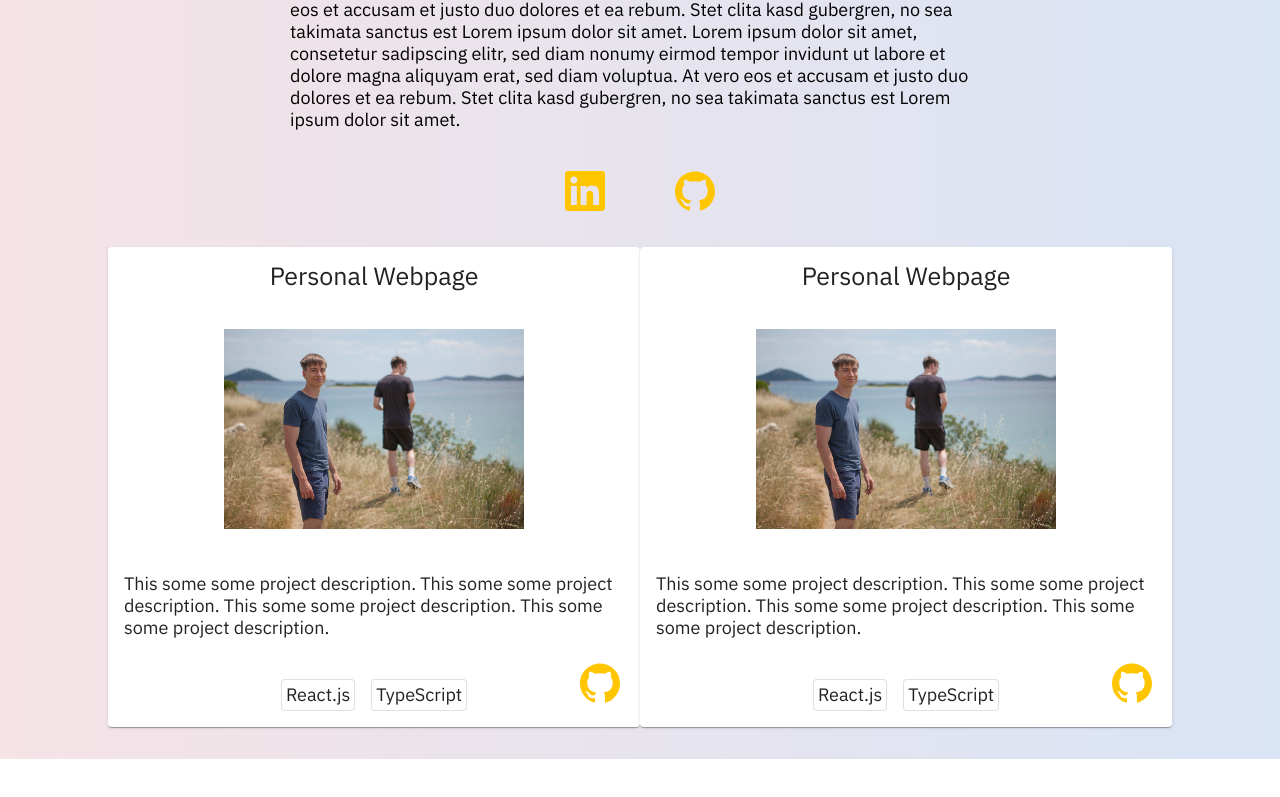
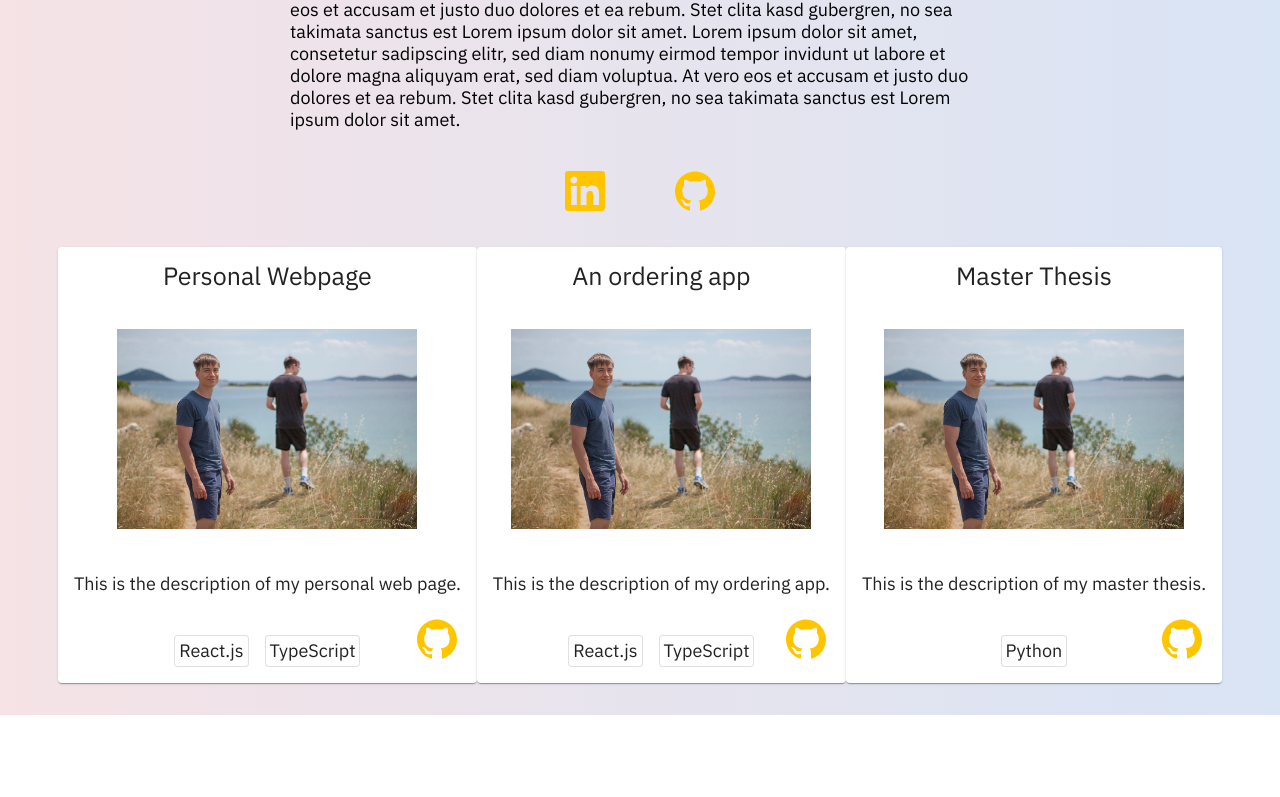
Before and after one commit to MarkusDunkel/personal_homepage, a React (Create React App) app: page / in a window 1280 px wide. Shown: the part 511-1308 px from the top of the page. Built offline with nearby package versions, Linux system fonts and the light colour scheme.

Commit message:
source ProjectCard content from json

```diff
--- a/package.json
+++ b/package.json
@@ -13,8 +13,10 @@
     "@types/node": "^16.18.11",
     "@types/react": "^18.0.27",
     "@types/react-dom": "^18.0.10",
+    "i18next": "^22.4.9",
     "react": "^18.2.0",
     "react-dom": "^18.2.0",
+    "react-i18next": "^12.1.5",
     "react-icons": "^4.7.1",
     "react-scripts": "5.0.1",
     "react-scroll": "^1.8.9",
--- a/src/App.tsx
+++ b/src/App.tsx
@@ -83,45 +83,9 @@ function App() {
           </SiteSection>
           <Box minHeight='1000px' ref={project} id='projects'>
             <SiteSection>
-              <ProjectCard link="https://orf.at" repositoryLink="https://github.com/MarkusDunkel/personal_homepage" />
-              <a href="https://orf.at">
-                <Card sx={{ position: 'relative', maxWidth: 500, padding: 2 }}>
-
-                  <Box bottom='20px' right='20px' sx={{ position: 'absolute' }}>
-                    <IconHolder size='40' link='https://github.com/MarkusDunkel/personal_homepage' >
-                      <SiGithub />
-                    </IconHolder>
-                  </Box>
-                  <Grid alignItems="center"
-                    container direction='column' rowSpacing={5}>
-                    <Grid item>
-                      <Typography variant='caption2'>
-                        Personal Webpage
-                      </Typography>
-                    </Grid>
-                    <Grid item>
-                      <img src={profilePicture} alt="profilePicture" style={{ maxWidth: '300px', }} />
-                    </Grid>
-                    <Grid item sx={{ textAlign: 'left' }}>
-                      <Typography variant='body' >This some some project description. This some some project description. This some some project description. This some some project description.</Typography>
-                    </Grid>
-
-                    <Grid item sx={{ textAlign: 'left' }}>
-                      <Typography variant='body' >
-                        <Grid container direction='row' spacing={2}>
-                          <Grid item>
-                            <TechLabel>React.js</TechLabel>
-                          </Grid>
-                          <Grid item>
-                            <TechLabel>TypeScript</TechLabel>
-                          </Grid>
-
-                        </Grid>
-                      </Typography>
-                    </Grid>
-                  </Grid>
-                </Card>
-              </a>
+              <ProjectCard projectId={0} />
+              <ProjectCard projectId={1} />
+              <ProjectCard projectId={2} />
             </SiteSection>
           </Box>
           <Box height='500px' ref={contact} id='contact'>
--- a/src/components/ProjectCard.tsx
+++ b/src/components/ProjectCard.tsx
@@ -4,22 +4,27 @@ import { SiGithub } from 'react-icons/si';
 import IconHolder from './IconHolder';
 import TechLabel from './TechLabel';
 import profilePicture from '../pictures/profilePicture.jpg';
+import c from '../content/projectCards.json';
+
+
 
 export interface ProjectCardProps {
-    link: string
-    repositoryLink: string
+    projectId: number
 }
 
-const ProjectCard = ({ link, repositoryLink }: ProjectCardProps) => {
+const ProjectCard = ({ projectId }: ProjectCardProps) => {
 
     const theme = useTheme();
+
+    const content = c.projects[projectId];
+
     return (
-        <a href={link}>
+        <a href={content.projectLink}>
 
             <Card sx={{ position: 'relative', maxWidth: 500, padding: 2 }}>
 
                 <Box bottom='20px' right='20px' sx={{ position: 'absolute' }}>
-                    <IconHolder size='40' link={repositoryLink} >
+                    <IconHolder size='40' link={content.repositoryLink} >
                         <SiGithub />
                     </IconHolder>
                 </Box>
@@ -27,26 +32,29 @@ const ProjectCard = ({ link, repositoryLink }: ProjectCardProps) => {
                     container direction='column' rowSpacing={5}>
                     <Grid item>
                         <Typography variant='caption2'>
-                            Personal Webpage
+                            {content.title}
                         </Typography>
                     </Grid>
                     <Grid item>
                         <img src={profilePicture} alt="profilePicture" style={{ maxWidth: '300px', }} />
                     </Grid>
                     <Grid item sx={{ textAlign: 'left' }}>
-                        <Typography variant='body' >This some some project description. This some some project description. This some some project description. This some some project description.</Typography>
+                        <Typography variant='body' >
+                            {content.description}
+                        </Typography>
                     </Grid>
 
                     <Grid item sx={{ textAlign: 'left' }}>
                         <Typography variant='body' >
                             <Grid container direction='row' spacing={2}>
-                                <Grid item>
-                                    <TechLabel>React.js</TechLabel>
-                                </Grid>
-                                <Grid item>
-                                    <TechLabel>TypeScript</TechLabel>
-                                </Grid>
-
+                                {content.techStack.map(({ title }) => {
+                                    console.log(title);
+                                    return (
+                                        <Grid item>
+                                            <TechLabel>{title}</TechLabel>
+                                        </Grid>
+                                    )
+                                })}
                             </Grid>
                         </Typography>
                     </Grid>
--- a/src/components/typography.ts
+++ b/src/components/typography.ts
@@ -1,4 +1,4 @@
-import type { ExtendedTypographyOptions } from './theme.d';
+import type { ExtendedTypographyOptions } from '../definitions/theme';
 
 function pxToRem(value: number) {
     return `${value / 16}rem`;
--- /dev/null
+++ b/src/content/projectCards.json
@@ -0,0 +1,46 @@
+{
+    "projects": [
+        {
+            "id": "0",
+            "projectLink": "https://orf.at",
+            "repositoryLink": "https://github.com/MarkusDunkel/personal_homepage",
+            "title": "Personal Webpage",
+            "description": "This is the description of my personal web page.",
+            "techStack": [
+                {
+                    "title": "React.js"
+                },
+                {
+                    "title": "TypeScript"
+                }
+            ]
+        },
+        {
+            "id": "1",
+            "projectLink": "https://orf.at",
+            "repositoryLink": "https://github.com/MarkusDunkel/personal_homepage",
+            "title": "An ordering app",
+            "description": "This is the description of my ordering app.",
+            "techStack": [
+                {
+                    "title": "React.js"
+                },
+                {
+                    "title": "TypeScript"
+                }
+            ]
+        },
+        {
+            "id": "2",
+            "projectLink": "https://orf.at",
+            "repositoryLink": "https://github.com/MarkusDunkel/personal_homepage",
+            "title": "Master Thesis",
+            "description": "This is the description of my master thesis.",
+            "techStack": [
+                {
+                    "title": "Python"
+                }
+            ]
+        }
+    ]
+}
```
Also changed, not shown: src/definitions/theme.d.ts (renamed from src/components/theme.d.ts), 1 other file (tests, documents, lock files or other folders).
